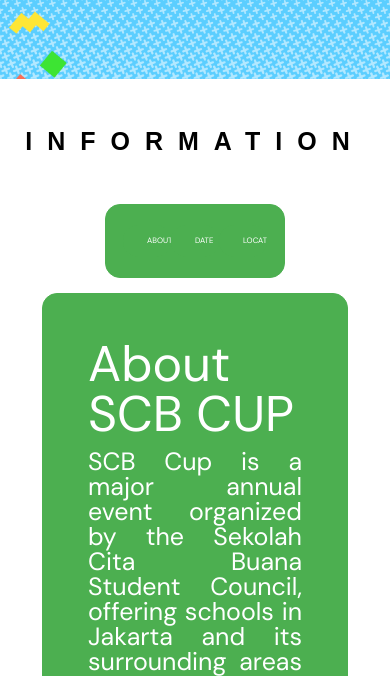
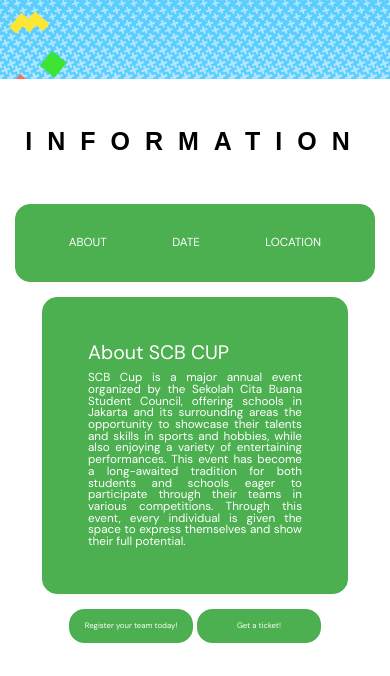
Before and after one commit to scbcupcitabuana-cloud/SCBCUPWEBSITE, a plain HTML site: page index.html in a window 390 px wide. Shown: the part 371-1047 px from the top of the page. Drawn offline with nearby package versions, Linux system fonts and the light colour scheme; a web font is replaced by a local one.

Commit message:
Update index.html
Sizing Fix

```diff
--- a/index.html
+++ b/index.html
@@ -54,17 +54,17 @@
       <main style="padding-bottom:40px ;">
         <h2 class="title" id="games">Information</h2>
         <div class="d1-container">
-          <div class="d1-rounded-rectangle w3-center">
-            <a class="w3-bar-item w3-button w3-padding-large w3-text-white" style="border-radius: 15px; font-size: clamp(0.25vw, 25px, 2vw); text-wrap: inherit;" id="ABOUTSCBb" onclick="CHANGINGSYSTEMA(event)">ABOUT</a>
-            <a class="w3-bar-item w3-button w3-padding-large w3-text-white" style="border-radius: 15px; font-size: clamp(0.25vw, 25px, 2vw);" id="DATEb" onclick="CHANGINGSYSTEMA(event)">DATE</a>
-            <a class="w3-bar-item w3-button w3-padding-large w3-text-white" style="border-radius: 15px; font-size: clamp(0.25vw, 25px, 2vw);" id="LOCATIONb" onclick="CHANGINGSYSTEMA(event)">LOCATION</a>
+          <div class="d1-rounded-rectangle w3-center" style="justify-content: space-around; width: 100%;">
+            <a class="w3-bar-item w3-button w3-padding-large w3-text-white" style="border-radius: 15px; font-size: clamp(0.55vw, 25px, 3vw); white-space: nowrap;" id="ABOUTSCBb" onclick="CHANGINGSYSTEMA(event)">ABOUT</a>
+            <a class="w3-bar-item w3-button w3-padding-large w3-text-white" style="border-radius: 15px; font-size: clamp(0.55vw, 25px, 3vw); white-space: nowrap;" id="DATEb" onclick="CHANGINGSYSTEMA(event)">DATE</a>
+            <a class="w3-bar-item w3-button w3-padding-large w3-text-white" style="border-radius: 15px; font-size: clamp(0.55vw, 25px, 3vw); white-space: nowrap;" id="LOCATIONb" onclick="CHANGINGSYSTEMA(event)">LOCATION</a>
           </div>
         </div>
         <section>
           <div class="d1-container w3-hide d1-show" id="ABOUTSCB">
             <div class="d2-rounded-rectangle">
-              <h2 style="font-size: 50px; margin-bottom: 10px; align-self: flex-start; margin-left: 25px; margin-top: 25px;">About SCB CUP</h2>
-              <p style="font-size: 25px; margin-left: 25px; margin-right: 25px; margin-bottom: 25px;">
+              <h2 style="font-size: clamp(1vw, 50px, 5vw); margin-bottom: 10px; align-self: flex-start; margin-left: 25px; margin-top: 25px;">About SCB CUP</h2>
+              <p style="font-size: clamp(0.55vw, 25px, 3vw); margin-left: 25px; margin-right: 25px; margin-bottom: 25px;">
                   SCB Cup is a major annual event organized by the Sekolah Cita Buana Student Council, offering schools in Jakarta and its surrounding areas the opportunity to showcase their talents and skills in sports and hobbies, while also enjoying a variety of entertaining performances. This event has become a long-awaited tradition for both students and schools eager to participate through their teams in various competitions. Through this event, every individual is given the space to express themselves and show their full potential.
               </p>
             </div>
```
